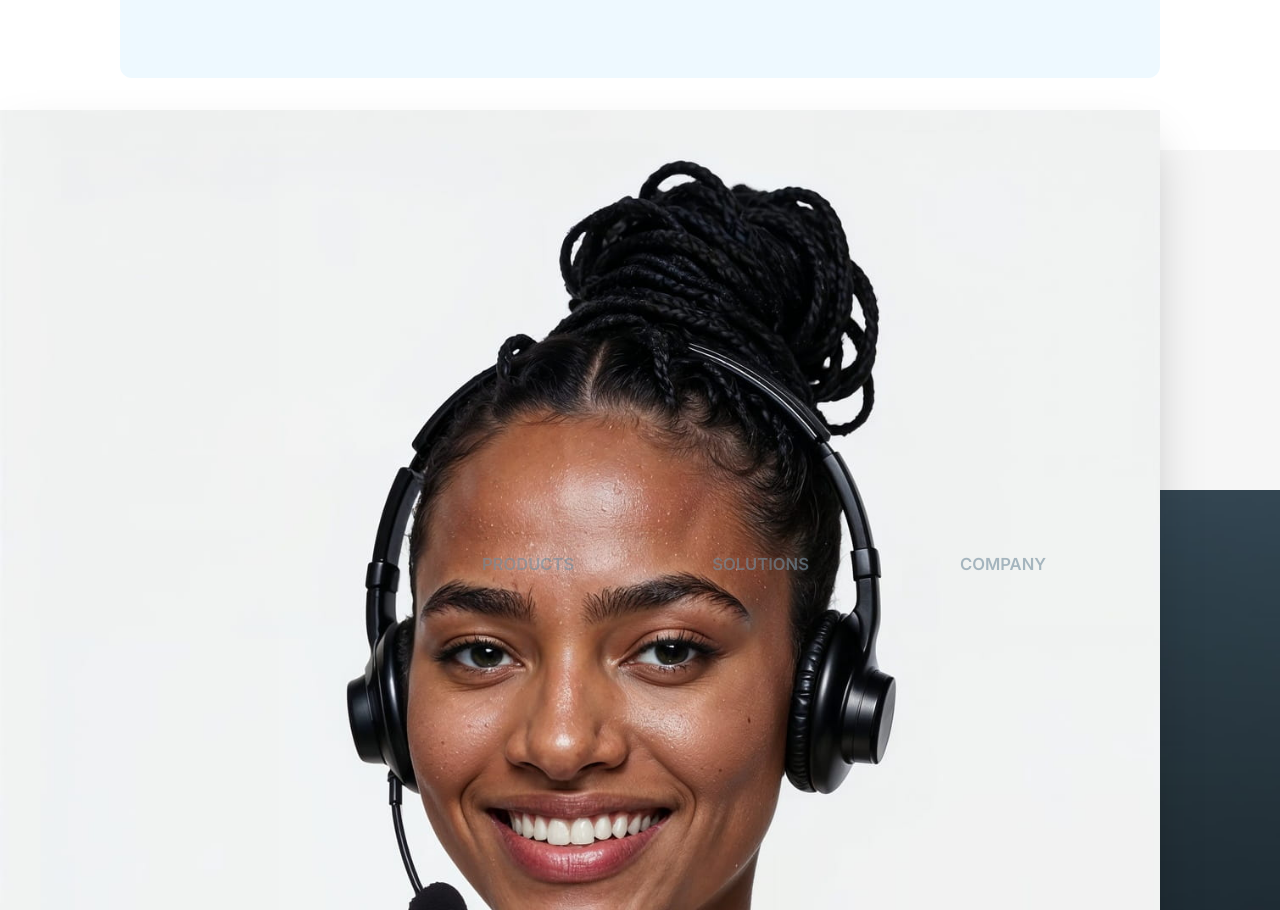
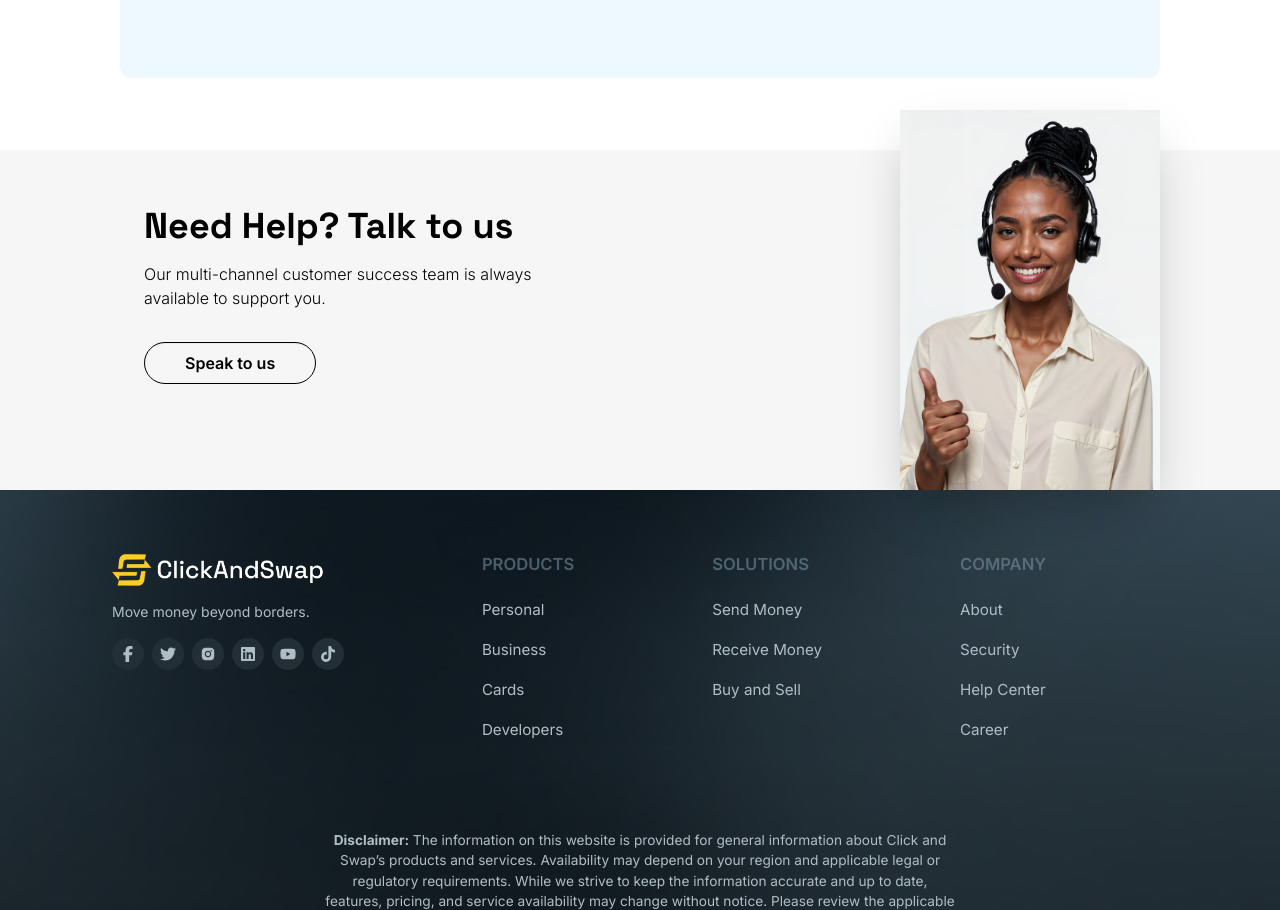
Before and after one commit to Clickandswap/swap-web-app, a Next.js app: page / in a window 1280 px wide. Shown: the part 6039-6949 px from the top of the page. Built offline with nearby package versions, Linux system fonts and the light colour scheme.

Commit message:
updated some components

```diff
--- a/app/(home)/business/_components/AccountFunction.tsx
+++ b/app/(home)/business/_components/AccountFunction.tsx
@@ -10,7 +10,7 @@ function AccountFunction() {
           alt="Account Types Opening"
           width={300}
           height={300}
-          className="w-auto h-auto object-contain"
+          className="w-auto h-auto object-contain mb-10 ml-5"
         />
         <div className="py-2 px-6 rounded-full text-[#D8AA0E] font-medium text-lg bg-light border border-secondary w-fit -rotate-6 absolute left-6 top-6">
           Send
--- a/components/home-constant/NeedHelp.tsx
+++ b/components/home-constant/NeedHelp.tsx
@@ -26,14 +26,14 @@ function NeedHelp() {
         whileInView={{ opacity: 1, scale: 1 }}
         viewport={{ once: true }}
         transition={{ duration: 0.6 }}
-        className="lg:absolute right-30 bottom-0 lg:h-95 h-105"
+        className="lg:absolute right-30 bottom-0 h-105 lg:h-95"
       >
         <Image
           src={"/landing_page/lady_thumbs_up.jpg"}
           alt="Need Help? Image"
-          width={200}
-          height={200}
-          className="lg:w-auto w-full lg:h-auto h-full object-contain shadow-2xl"
+          width={800} // replace with the file's real width
+          height={1000} // replace with the file's real height
+          className="h-full w-full object-contain shadow-2xl lg:w-auto"
           loading="lazy"
         />
       </motion.div>
```
